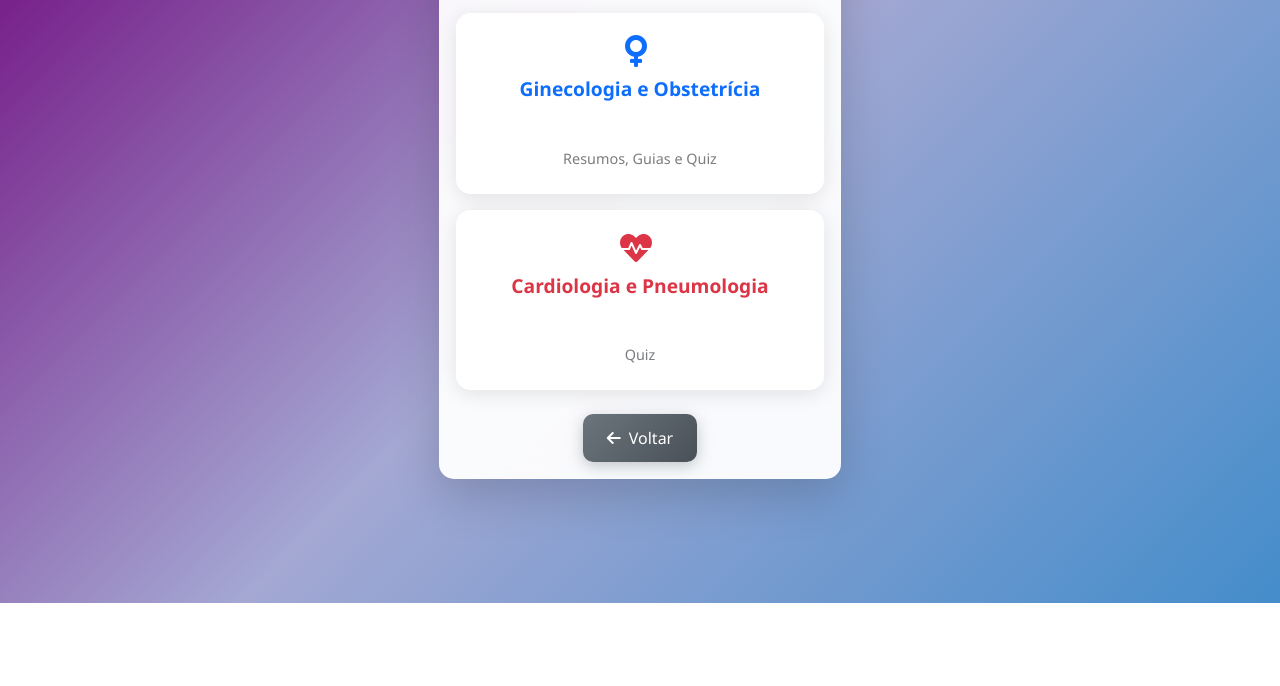
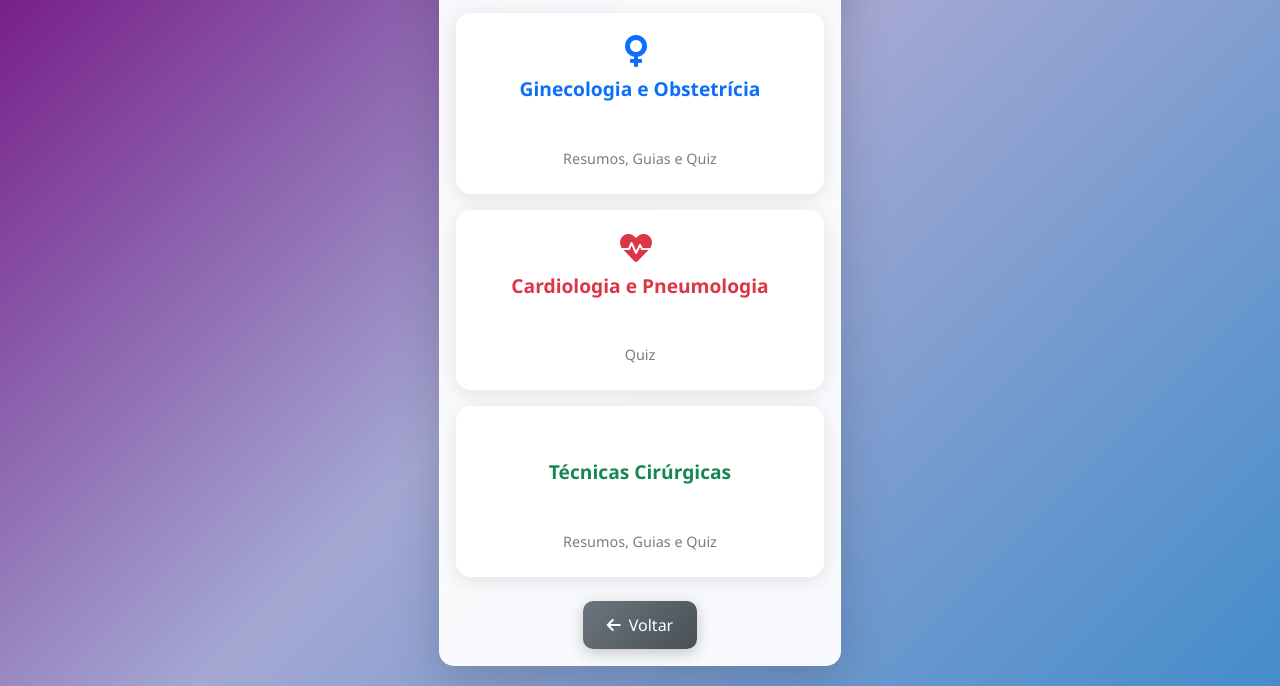
Before and after one commit to feralog/go1, a plain HTML site: page index.html in a window 1280 px wide. Both pictures are taken after a click on the button "Entrar no Sistema". Shown: the part 197-883 px from the top of the page. Before the commit the page ends 800 px from the top, so only its background shows below. Drawn offline with nearby package versions, Linux system fonts and the light colour scheme.

Commit message:
Add Técnicas Cirúrgicas button to specialty selection screen
- Add TC specialty button with scalpel icon to index.html
- Add event listener for TC button in app.js
- Button styled with btn-outline-success (green)
- Includes Resumos, Guias and Quiz features

🤖 Generated with [Claude Code](https://claude.com/claude-code)

Co-Authored-By: Claude <noreply@anthropic.com>

```diff
--- a/index.html
+++ b/index.html
@@ -59,6 +59,13 @@
                                     <div>
                                         <strong>Cardiologia e Pneumologia</strong>
                                         <br><small class="text-muted">Quiz</small>
+                                    </div>
+                                </button>
+                                <button id="tc-specialty-btn" class="btn btn-outline-success btn-lg specialty-btn" data-specialty="tc">
+                                    <i class="fas fa-scalpel me-2"></i>
+                                    <div>
+                                        <strong>Técnicas Cirúrgicas</strong>
+                                        <br><small class="text-muted">Resumos, Guias e Quiz</small>
                                     </div>
                                 </button>
                             </div>
--- a/js/app.js
+++ b/js/app.js
@@ -110,6 +110,7 @@ function setupEventListeners() {
     // Specialty selection
     document.getElementById('go-specialty-btn').addEventListener('click', () => selectSpecialty('go'));
     document.getElementById('cardio-specialty-btn').addEventListener('click', () => selectSpecialty('cardio'));
+    document.getElementById('tc-specialty-btn').addEventListener('click', () => selectSpecialty('tc'));
     document.getElementById('specialty-back-btn').addEventListener('click', showLoginScreen);
 
     // Main menu buttons (in module selection screen)
```
